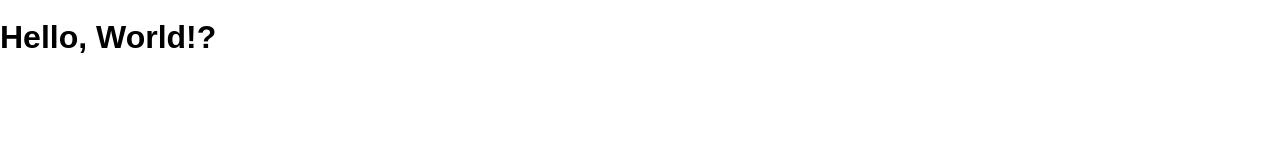
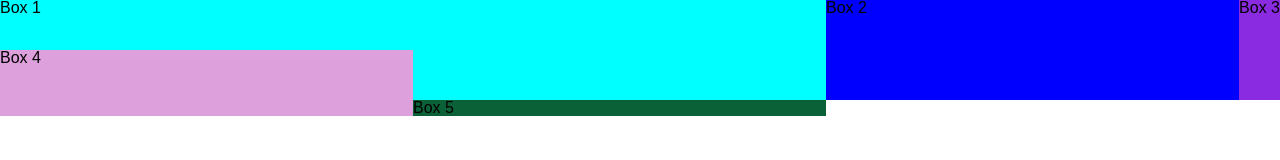
Before and after one commit to Britney-Diboll/grid-examples, a website: page public/index.html in a window 1280 px wide. Drawn offline with Linux system fonts and the light colour scheme.

Commit message:
everything set to show

```diff
--- a/package.json
+++ b/package.json
@@ -2,7 +2,7 @@
   "private": true,
   "scripts": {
     "deploy": "surge ./public --domain grid-examples.bdiboll.surge.sh",
-    "start": "browser-sync start --server 'public' --files 'public'"
+    "start": "browser-sync start --server --startPath public --files public"
   },
   "dependencies": {
     "browser-sync": "^2.24.4",
--- a/public/index.html
+++ b/public/index.html
@@ -4,10 +4,27 @@
     <meta charset="UTF-8">
     <meta name="viewport" content="width=device-width, initial-scale=1">
     <title>Grid Examples</title>
-    <link rel="stylesheet" href="/screen.css">
+    <link rel="stylesheet" href="./screen.css">
   </head>
   <body>
-    <h1>Hello, World!</h1>
-    <script src="/main.js" charset="utf-8"></script>
+
+    <div class="container">
+      <div class="one">Box 1</div>
+
+      <div class="two nested"> Box 2
+        <!-- <div>Lorem ipsum dolor sit amet.</div>
+        <div>Lorem ipsum dolor sit amet.</div>
+        <div>Lorem ipsum dolor sit amet.</div>
+        <div>Lorem ipsum dolor sit amet.</div>         -->
+      </div>
+
+      <div class="three">Box 3</div>
+
+      <div class="four">Box 4</div>
+
+      <div class="five">Box 5</div>
+    </div>
+
+    <script src="./main.js" charset="utf-8"></script>
   </body>
 </html>
--- a/public/screen.css
+++ b/public/screen.css
@@ -7,3 +7,59 @@ body {
   min-height: 100%;
   font: 16px / 1 sans-serif;
 }
+
+.container{
+  display: grid;
+  grid-template-columns: repeat(3, 1fr);
+  grid-template-rows: 50px 50px;
+  /* grid-gap: 10px;  */
+  /* grid-column-gap: 10px; */
+  /* grid-row-gap: 10px;  */
+
+  /* justify-items: start; */
+  /* justify-items: center; */
+  /* justify-items: end; */
+  /* justify-items: stretch; */
+
+  /* align-items: start; */
+  /* align-items: center; */
+  /* align-items: end; */
+  /* align-items: stretch;  */
+}
+
+.one{
+  background-color: aqua;
+  grid-column: 1/3;
+  grid-row: 1/3;
+  /* align-self: start | center | end | stretch */
+}
+
+.two{
+  background-color: blue;
+  grid-row: 1/3;
+  /* align-self: end; */
+  /* justify-self: start | center | end | stretch */
+}
+
+.three{
+  background-color: blueviolet;
+  grid-row: 1/3;
+
+}
+
+.four{
+  background-color: plum;
+  grid-column: 1;
+  grid-row: 2/4;
+}
+
+.five{
+  background-color: rgb(10, 97, 56);
+  grid-column: 2;
+}
+
+.nested{
+  display: grid;
+  grid-template-columns: repeat(2, 1fr);
+  grid-template-rows: auto;
+}
```
